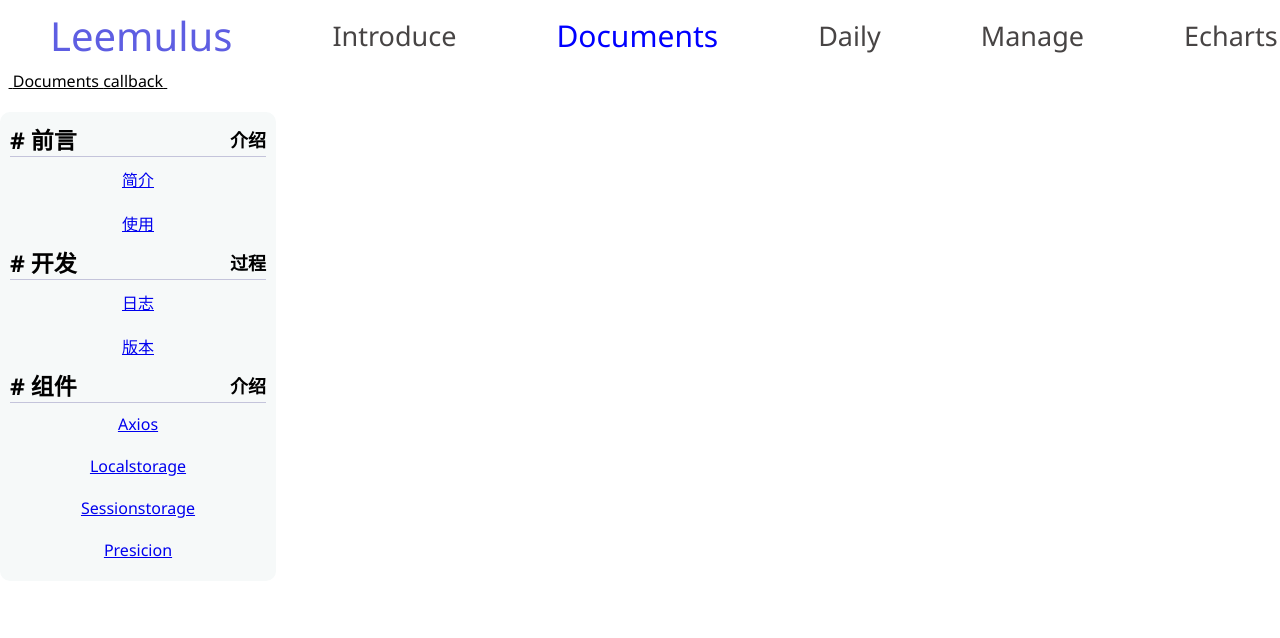
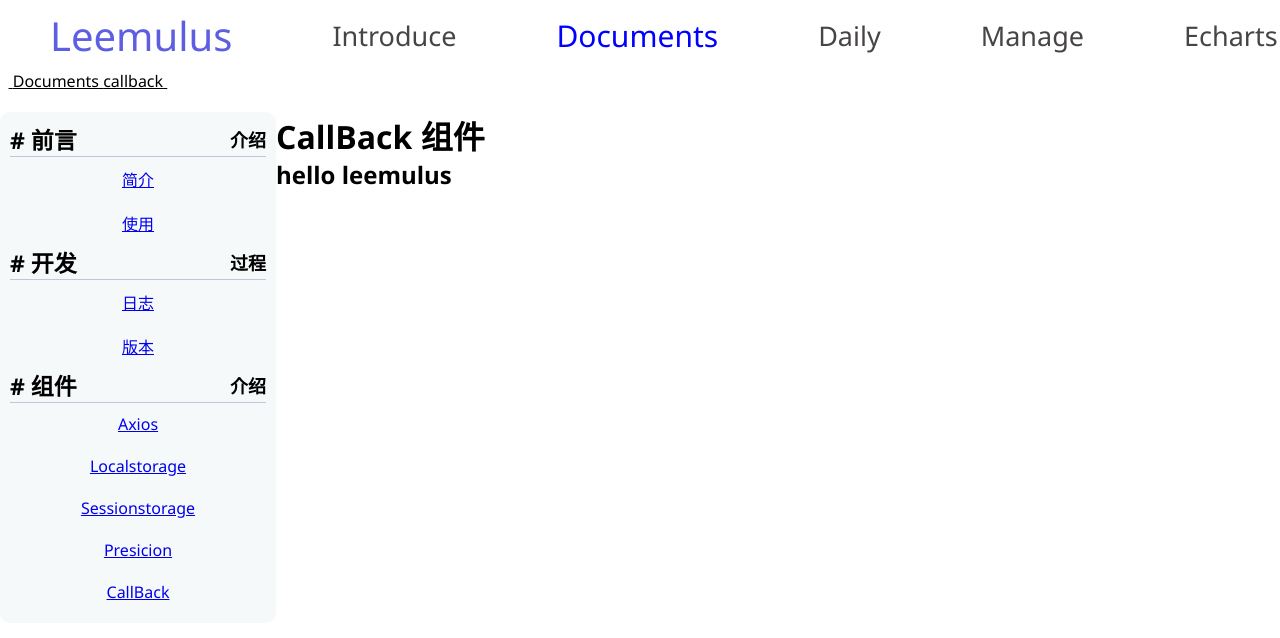
Before and after one commit to chelizichen/LeemulusUI, a React (Create React App) app: page /Documents/callback in a window 1280 px wide. Shown: the top 638 px of the page. Built offline with nearby package versions, Linux system fonts and the light colour scheme.

Commit message:
callback 解决精度问题成功

```diff
--- a/src/component/Page/Documents/component/callback.tsx
+++ b/src/component/Page/Documents/component/callback.tsx
@@ -1,24 +1,50 @@
-import { useEffect } from "react"
+import { useEffect,useState } from "react"
+// import { clearTimeout } from "timers"
 
+interface callBackPropkey{
+    msg:string,
+    name?:string,
+    value?:any
+}
 function setCallBack(target:Object,fn:Function)
 {
-    fn.call(target);
-    return target
+    return fn(target)
 }
 function TestCallBack()
 {
+    const [msg,setMsg] = useState<callBackPropkey>({
+        msg:'hello world',
+        name:'leemulus'
+    })
+    const [timer,setTimer] = useState<any>(null)
+
+    function timerFunc()
+    {
+        return setCallBack(msg,({...args}:callBackPropkey)=>{
+            return setTimeout(()=>{
+                let newMsg = args
+                newMsg.msg = 'hello leemulus'
+                setMsg(newMsg)
+            },2000)
+        })
+    }
+
     useEffect(()=>{
-        setCallBack({
-            a:1,
-            b:2
-        },()=>{
-            // eslint-disable-next-line @typescript-eslint/no-unused-expressions
-            // a+b;
-        })
-    })
+        setTimer(timerFunc())
+    },[])
+
+    useEffect(()=>()=>{
+        setTimer(null)
+        console.log(timer);
+    },[timer])
+
+
+
+
     return(
         <div>
-            <h1></h1>
+            <h1>CallBack 组件 </h1>
+            <h2>{msg.msg}</h2>
         </div>
     )
 }
--- a/src/component/Page/Documents/component/presicion.tsx
+++ b/src/component/Page/Documents/component/presicion.tsx
@@ -1,19 +1,44 @@
 import { useEffect } from "react"
 import { Board } from "../../../../leemulus/Board"
 import { Title } from "../../../../leemulus/Title"
-import setNumProxy from "../../../../proxy/setNumProxy"
+import { setNumProxy } from "../../../../proxy/setNumProxy"
 
+interface addNum{
+    a:number,
+    b:number
+}
 function Presicion()
 {
     useEffect(()=>{
 
         // 版本 # 0.0.1
-        let num = setNumProxy({
-            a:0.1,
-            b:0.2,
-        },100)
-        console.log((num.a+num.b)/100);
-    })
+        // let num = setNumProxy({
+        //     a:0.1,
+        //     b:0.2,
+        // },100)
+        // console.log((num.a+num.b)/100);
+
+        // 版本 # 0.0.2
+        let num = setNumProxy({a:0.1,b:0.2,},100,
+            ({...args}:addNum)=>{
+                return args.a + args.b
+        })
+        console.log(num);
+
+        try {
+            let num = setNumProxy({a:0.1,b:0.2,},7,
+                ({...args}:addNum)=>{
+                    return args.a + args.b
+            })
+            console.log(num);
+
+        } catch (error) {
+            console.log(error);
+
+        }
+
+    },[])
+
 
     return(
         <div style={{width:'70%',padding:'10px 20px 0 20px'}}>
@@ -33,8 +58,16 @@ function Presicion()
                 <div style={{textIndent:'20px',marginBottom:'20px',marginTop:'20px',fontWeight:900}}>
                     0.1 + 0.2 = 0.30000000000000004
                 </div>
+            </Board>
 
+            <Title title="0.0.2">开发日志</Title>
+            <Board  border style={{padding:'20px',marginTop:'20px',marginBottom:'20px'}}>
+
+                <div style={{textIndent:'20px',marginBottom:'20px',marginTop:'20px',fontWeight:900}}>
+                    修改 setNumProxy 函数，将对象中的参数值 乘以 手动输入倍数 ,后面加上回调函数，返回结果，再进行加工
+                </div>
             </Board>
+
 
             <Title title="0.0.1">开发日志</Title>
             <Board  border style={{padding:'20px',marginTop:'20px',marginBottom:'20px'}}>
@@ -42,7 +75,6 @@ function Presicion()
                 <div style={{textIndent:'20px',marginBottom:'20px',marginTop:'20px',fontWeight:900}}>
                     添加 setNumProxy 函数，将对象中的参数值 * 10,后面手动返回
                 </div>
-
             </Board>
         </div>
     )
--- a/src/component/Page/Documents/index.tsx
+++ b/src/component/Page/Documents/index.tsx
@@ -3,6 +3,7 @@ import { Route, Routes } from "react-router";
 import { Board } from "../../../leemulus/Board";
 import { Collapse, CollapseItem, CollapseItemCell } from "../../../leemulus/Collapse";
 import { AxiosComponent } from "./component/axios";
+import { TestCallBack } from "./component/callback";
 import { LocalStorageComponent } from "./component/loaclStorage";
 import { Presicion } from "./component/presicion";
 import { SessionStorageComponent } from "./component/sessionStorage";
@@ -27,7 +28,7 @@ function Documents()
                         <CollapseItemCell to={"localstorage"} content={"Localstorage"} style={{textAlign:"center"}}></CollapseItemCell>
                         <CollapseItemCell to={"sessionstorage"} content={"Sessionstorage"} style={{textAlign:"center"}}></CollapseItemCell>
                         <CollapseItemCell to={"presicion"} content={"Presicion"} style={{textAlign:"center"}}></CollapseItemCell>
-
+                        <CollapseItemCell to={"callback"} content={"CallBack"} style={{textAlign:"center"}}></CollapseItemCell>
                     </CollapseItem>
             </Collapse>
         </Board>
@@ -36,7 +37,7 @@ function Documents()
             <Route path="localstorage" element={<LocalStorageComponent/>}></Route>
             <Route path="sessionstorage" element={<SessionStorageComponent/>}></Route>
             <Route path="presicion" element={<Presicion/>}></Route>
-
+            <Route path="callback" element={<TestCallBack/>}></Route>
         </Routes>
     </div>
     )
--- a/src/proxy/setNumProxy.ts
+++ b/src/proxy/setNumProxy.ts
@@ -1,4 +1,5 @@
-function setNumProxy(target:Object,size:number)
+// # 0.01 版本
+function setNumProxy0_1(target:Object,size:number)
 {
     let handler = {
         get:function(target:any,properkey:any)
@@ -12,8 +13,6 @@ function setNumProxy(target:Object,size:number)
             else
             {
                 throw new TypeError('properkey is not  number')
-                // console.log('不为number');
-                // return Reflect.get(target,properkey)
             }
         },
         set:function(target:any,properkey:any,value:any)
@@ -26,4 +25,42 @@ function setNumProxy(target:Object,size:number)
     return proxyObj
 }
 
-export default setNumProxy
+interface numProps
+{
+    [properkey:string]: number
+}
+
+function setNumProxy(target:Object,size:number,fn:Function)
+{
+     // 先判断 倍数是否为10的倍数
+    if(size % 10 === 0)
+    {
+        // 拦截器
+        let handler = {
+            get:function(target:numProps,properkey:string )
+            {
+                if(typeof target[properkey] === 'number')
+                {
+                    target[properkey] = target[properkey] * size
+                    return Reflect.get(target,properkey)
+                }
+                else
+                {
+                    throw new TypeError(' 参数必须为数字 ')
+                }
+            }
+        }
+        let proxy = new Proxy(target,handler)
+        let currValue = fn(proxy)
+        return currValue / size
+    }
+    else
+    {
+        throw new Error('倍数 不为 10 的倍数')
+    }
+
+}
+export {
+    setNumProxy0_1,
+    setNumProxy
+}
```
